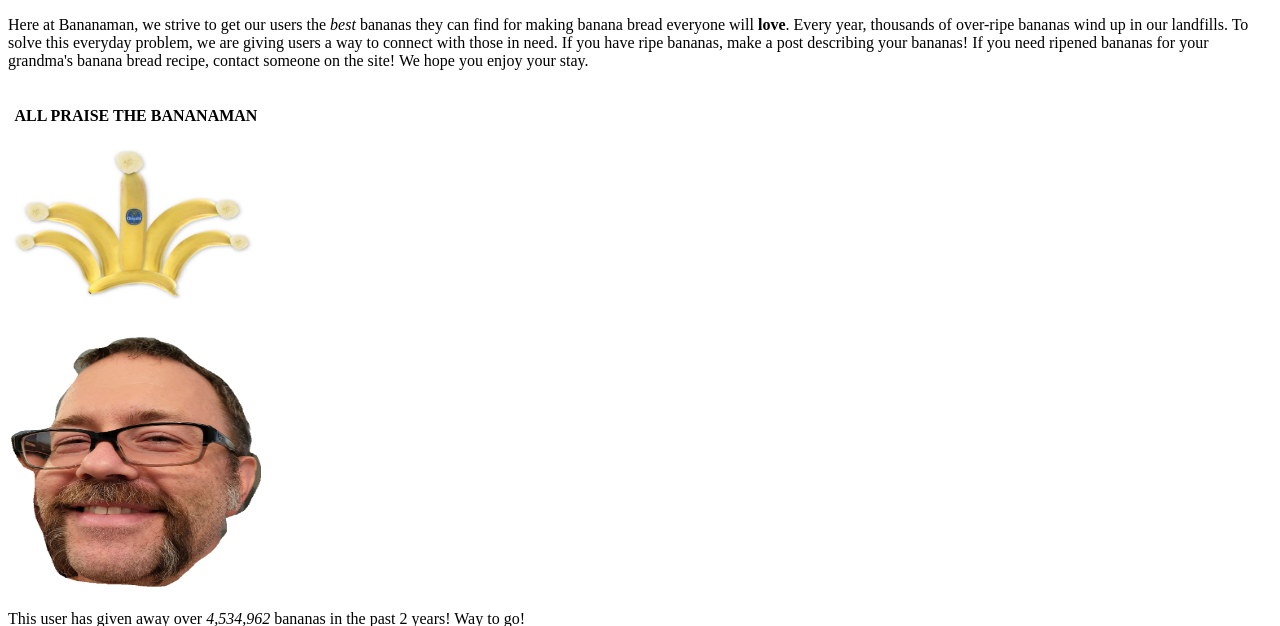
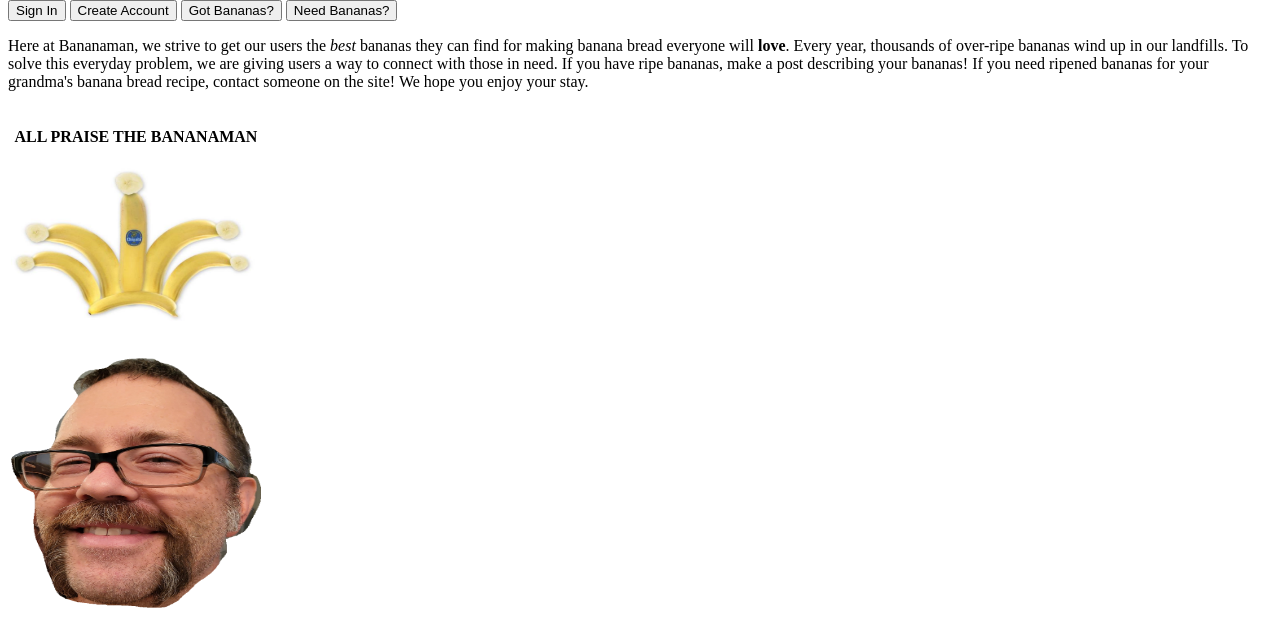
Before and after one commit to jackerman76/Bananaman, a Flask app: template templates/home.html in a window 1280 px wide. Shown: the part 98-724 px from the top of the page. Run offline with Flask 2, Linux system fonts and the light colour scheme; the template is opened without the code that fills it, so the values that code supplies are empty.

Commit message:
Added buttons to home.html

```diff
--- a/templates/home.html
+++ b/templates/home.html
@@ -8,6 +8,12 @@
           <h1>Welcome to Bananaman!</h1>
           <br>
       </header>
+
+      <!-- idk how we want to implement these buttons permanently but this basic HTML works for Thursday's demonstration purposes -->
+      <button onclick="location.href='login.html'" type="button"> Sign In </button>
+      <button onclick="location.href='create_account.html'" type="button"> Create Account </button>
+      <button onclick="location.href='got_bananas.html'" type="button"> Got Bananas? </button>
+      <button onclick="location.href='need_bananas.html'" type="button"> Need Bananas? </button>
 
       <p>Here at Bananaman, we strive to get our users the <i>best</i> bananas they can find for making banana bread everyone will <b>love</b>. Every year, thousands of over-ripe bananas wind up in our landfills. To solve this everyday problem, we are giving users a way to connect with those in need. If you have ripe bananas, make a post describing your bananas! If you need ripened bananas for your grandma's banana bread recipe, contact someone on the site! We hope you enjoy your stay.</p>
 
```
